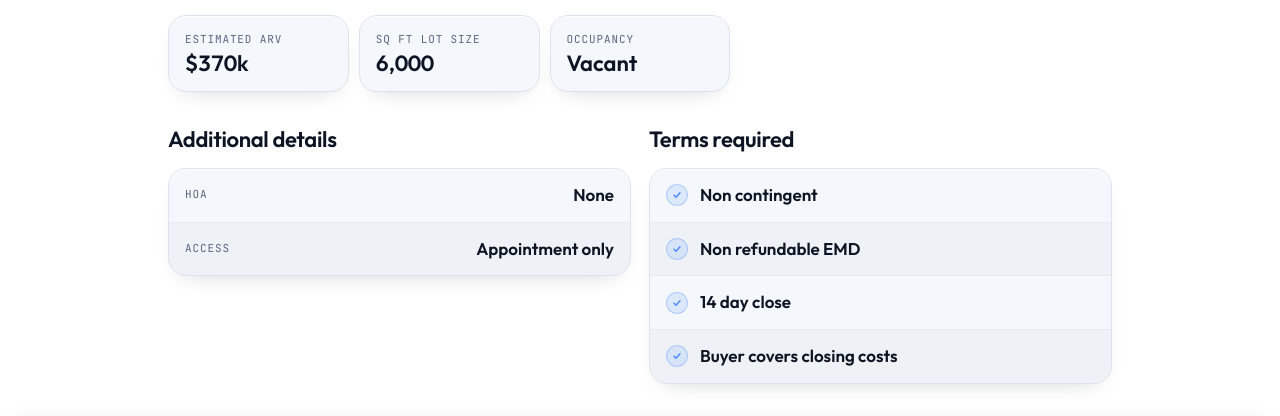
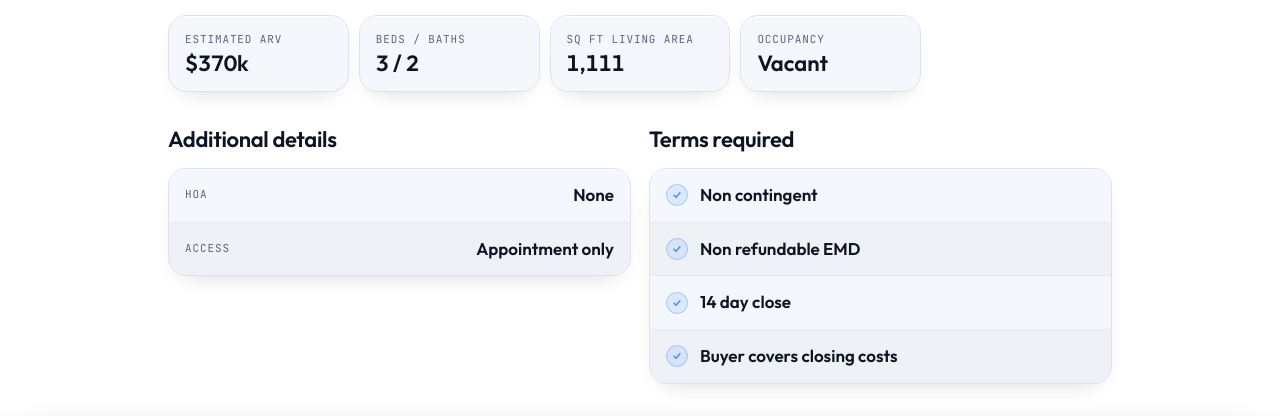
Before and after one commit to hunter49817/Deals, a plain HTML site: page e-monterey/index.html in a window 1280 px wide. Shown: the part 304-720 px from the top of the page. Drawn offline with Linux system fonts and the light colour scheme.

Commit message:
Update e-monterey deal page

```diff
--- a/e-monterey/index.html
+++ b/e-monterey/index.html
@@ -4,9 +4,9 @@
 <meta charset="utf-8">
 <meta name="viewport" content="width=device-width, initial-scale=1">
 <title>417 E Monterey Ave | North Blue</title>
-<meta name="description" content="Property in Stockton, CA. First come, first serve at $227,000.">
+<meta name="description" content="3 bed / 2 bath in Stockton, CA. First come, first serve at $227,000.">
 <meta property="og:title" content="417 E Monterey Ave, Stockton, CA 95204">
-<meta property="og:description" content="First come, first serve at $227,000. North Blue Investments.">
+<meta property="og:description" content="First come, first serve at $227,000. 3 / 2, 1,111 sq ft. North Blue Investments.">
 <meta name="robots" content="noindex">
 <link rel="icon" type="image/svg+xml" href="/favicon.svg">
 <link rel="icon" type="image/png" href="/favicon.png">
@@ -283,7 +283,8 @@ body{background:radial-gradient(900px 420px at 50% -120px,rgba(79,139,255,.14),t
 
   <div class="stats">
     <div class="stat"><b>$370k</b><small>Estimated ARV</small></div>
-    <div class="stat"><b>6,000</b><small>Sq ft lot size</small></div>
+    <div class="stat"><b>3 / 2</b><small>Beds / Baths</small></div>
+    <div class="stat"><b>1,111</b><small>Sq ft living area</small></div>
     <div class="stat"><b>Vacant</b><small>Occupancy</small></div>
   </div>
 
```
